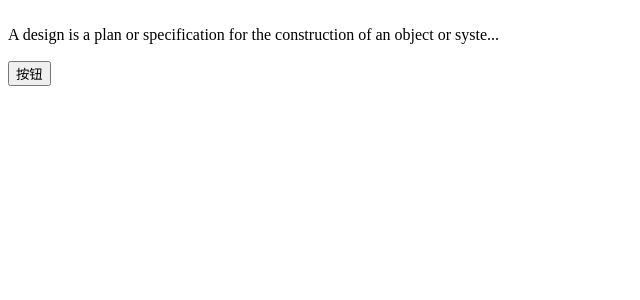
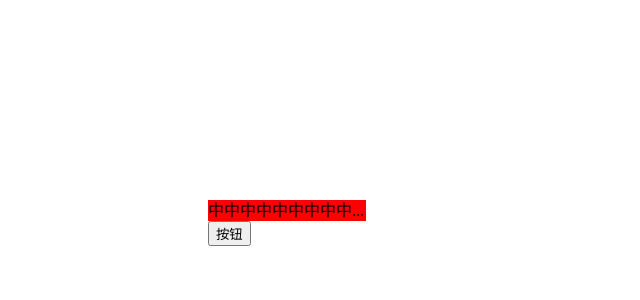
Before and after one commit to whenTheMorningDark/k-ellipsisTips, a Vue app: page / in a window 1280 px wide. Shown: the top 300 px of the page, without its empty margins (0-640 px from the left). Built offline with nearby package versions, Linux system fonts and the light colour scheme.

Commit message:
fix:处理缩小初始化

```diff
--- a/src/App.vue
+++ b/src/App.vue
@@ -2,30 +2,18 @@
 import kEllipsistips from "./components/k-ellipsistips.vue";
 // import Popper from "vue3-popper";
 import { ref } from "vue";
-const a =
-  ref(` A design is a plan or specification for the construction of an object or
-      system or for the implementation of an activity or process, or the result
-      of that plan or specification in the form of a prototype, product or
-      process. The verb to design expresses the process of developing a design.
-      The verb to design expresses the process of developing a design.A design
-      is a plan or specification for the construction of an object or system or
-      for the implementation of an activity or process, or the result of that
-      plan or specification in the form of a prototype, product or process. The
-      verb to design expresses the process of developing a design. The verb to
-      design expresses the process of developing a design.`);
+const a = ref(`中中中中中中中中中中中中中中中中`);
 const change = () => {
-  a.value = "A design is a plan or specification";
+  a.value = "A design";
 };
 </script>
 
 <template>
-  <div style="width: 500px">
-    <kEllipsistips :text="a" />
-    <!-- <p v-ellipsis="a" /> -->
+  <div style="width: 50%; margin: 200px">
+    <div style="width: 25%; background-color: red">
+      <kEllipsistips :text="a" />
+    </div>
     <button @click="change">按钮</button>
-    <!-- <Popper content="This is the Popper content" hover class="dark">
-      <button>Trigger element</button>
-    </Popper> -->
   </div>
 </template>
 
--- a/src/components/Arrow.vue
+++ b/src/components/Arrow.vue
@@ -7,8 +7,8 @@
 #arrow::before {
   transition: background 250ms ease-in-out;
   position: absolute;
-  width: 10px;
-  height: 10px;
+  width: 6px;
+  height: 6px;
   box-sizing: border-box;
   background: #333333;
 }
@@ -25,7 +25,7 @@
 
 /* Top arrow */
 .popper[data-popper-placement^="top"] > #arrow {
-  bottom: -5px;
+  bottom: -3px;
 }
 
 .popper[data-popper-placement^="top"] > #arrow::before {
@@ -35,7 +35,7 @@
 
 /* Bottom arrow */
 .popper[data-popper-placement^="bottom"] > #arrow {
-  top: -5px;
+  top: -3px;
 }
 
 .popper[data-popper-placement^="bottom"] > #arrow::before {
@@ -45,7 +45,7 @@
 
 /* Left arrow */
 .popper[data-popper-placement^="left"] > #arrow {
-  right: -5px;
+  right: -3px;
 }
 
 .popper[data-popper-placement^="left"] > #arrow::before {
@@ -55,6 +55,6 @@
 
 /* Right arrow */
 .popper[data-popper-placement^="right"] > #arrow {
-  left: -5px;
+  left: -3px;
 }
 </style>
--- a/src/components/k-ellipsistips.vue
+++ b/src/components/k-ellipsistips.vue
@@ -1,23 +1,26 @@
 <template>
-  <div class="k-typography">
+  <div class="k-typography" ref="typographyRef">
     <popper
       :content="fullText"
       class="dark"
-      placement="right-start"
+      placement="bottom-start"
       arrow
       v-if="isEllipsis"
     >
-      <p ref="wrapperRef">{{ ellipsisText }}{{ isEllipsis ? "..." : "" }}</p>
+      <span ref="wrapperRef" style="display: inline-block; width: 100%"
+        >{{ ellipsisText }}{{ isEllipsis ? "..." : "" }}</span
+      >
     </popper>
-    <p ref="wrapperRef" v-else>
+    <span ref="wrapperRef" v-else style="display: inline-block; width: 100%">
       {{ ellipsisText }}
-    </p>
+    </span>
   </div>
 </template>
 <script setup lang="ts">
 import { ref, onMounted, nextTick, watch } from "vue";
 import measure from "./measure";
 import popper from "./popper.vue";
+import { useResizeObserver } from "@vueuse/core";
 interface Props {
   text: string;
 }
@@ -36,6 +39,7 @@ const wrapperRef = ref();
 const ellipsisText = ref("");
 const fullText = ref();
 const isEllipsis = ref(false);
+const typographyRef = ref();
 const ellipsisConfig = ref({
   rows: 1,
   suffix: "",
@@ -60,7 +64,15 @@ const init = async (textStr: string) => {
 };
 
 onMounted(async () => {
-  init(props.text);
+  if (!typographyRef.value) {
+    return;
+  }
+  useResizeObserver(typographyRef.value, (entries) => {
+    const entry = entries[0];
+    const { width, height } = entry.contentRect;
+    console.log(width, "entries", height);
+    init(props.text);
+  });
 });
 </script>
 <style lang="scss" scoped>
--- a/src/components/popper.vue
+++ b/src/components/popper.vue
@@ -316,6 +316,7 @@ watchEffect(() => {
   padding: 5px 11px;
   max-width: 38ch;
   word-wrap: break-word;
+  font-size: 12px;
 }
 
 .popper:hover,
```
